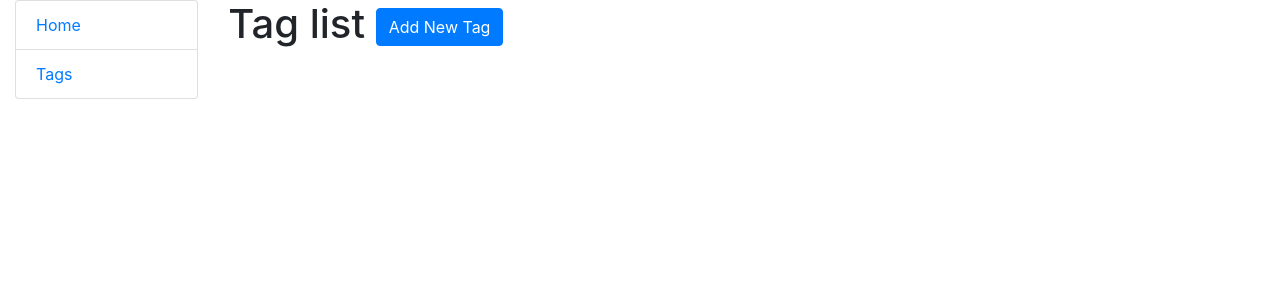
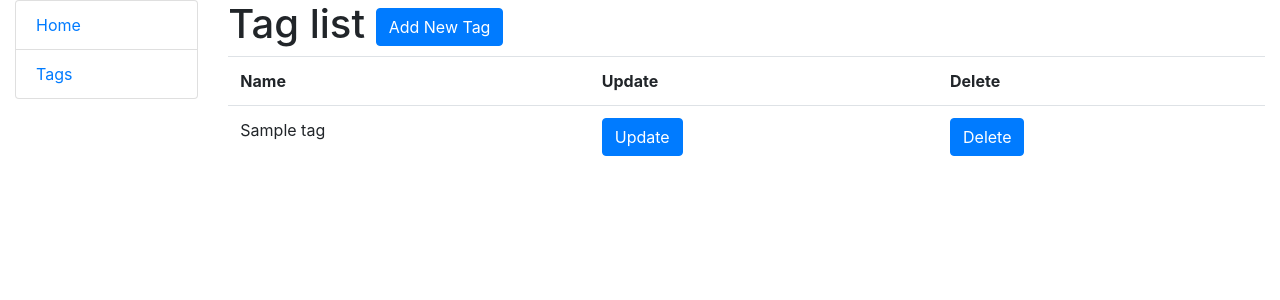
Before and after one commit to VadymShkarbul/django-task-manager, a Django app: page /tags/ in a window 1280 px wide. Shown: the top 300 px of the page. Run offline with Django 4.2, Linux system fonts and the light colour scheme; tables that the repository leaves empty hold one stand-in row (values such as "Sample post").

Commit message:
Added CRUD functionality for tags model

```diff
--- a/task_manager/urls.py
+++ b/task_manager/urls.py
@@ -1,10 +1,18 @@
 from django.urls import path
 
-from task_manager.views import TaskListView, TagListView
+from task_manager.views import (TaskListView,
+                                TagListView,
+                                TagCreateView,
+                                TagUpdateView,
+                                TagDeleteView
+                                )
 
 urlpatterns = [
     path("", TaskListView.as_view(), name="task-list"),
     path("tags/", TagListView.as_view(), name="tag-list"),
-    ]
+    path("tags/create/", TagCreateView.as_view(), name="tag-create"),
+    path("tags/update/<int:pk>/", TagUpdateView.as_view(), name="tag-update"),
+    path("tags/delete/<int:pk>/", TagDeleteView.as_view(), name="tag-delete"),
+]
 
 app_name = "task_manager"
--- a/task_manager/views.py
+++ b/task_manager/views.py
@@ -1,4 +1,5 @@
 # from django.shortcuts import render
+from django.urls import reverse_lazy
 from django.views import generic
 
 from task_manager.models import Task, Tag
@@ -10,3 +11,20 @@ class TaskListView(generic.ListView):
 
 class TagListView(generic.ListView):
     model = Tag
+
+
+class TagCreateView(generic.CreateView):
+    model = Tag
+    fields = "__all__"
+    success_url = reverse_lazy("task_manager:tag-list")
+
+
+class TagUpdateView(generic.UpdateView):
+    model = Tag
+    fields = "__all__"
+    success_url = reverse_lazy("task_manager:tag-list")
+
+
+class TagDeleteView(generic.DeleteView):
+    model = Tag
+    success_url = reverse_lazy("task_manager:tag-list")
--- a/templates/task_manager/tag_list.html
+++ b/templates/task_manager/tag_list.html
@@ -3,6 +3,38 @@
 {% block content %}
   <h1>
     Tag list
-    <a href="#" class="btn btn-primary link-to-page">Add New Tag</a>
+    <a href="{% url 'task_manager:tag-create' %}"
+       class="btn btn-primary link-to-page">Add New Tag</a>
   </h1>
+  {% if tag_list %}
+    <table class="table">
+      <tr>
+        <th>Name</th>
+        <th>Update</th>
+        <th>Delete</th>
+      </tr>
+      {% for tag in tag_list %}
+        <tr>
+          <td>
+            {{ tag.name }}
+          </td>
+          <td>
+            <a href="{% url 'task_manager:tag-update' pk=tag.id %}"
+               class="btn btn-primary">
+              Update
+            </a>
+          </td>
+          <td>
+            <a href="{% url 'task_manager:tag-delete' pk=tag.id %}"
+               class="btn btn-primary">
+              Delete
+            </a>
+          </td>
+        </tr>
+      {% endfor %}
+    </table>
+
+  {% else %}
+    <p>There are no manufacturers in the service.</p>
+  {% endif %}
 {% endblock %}
```
Also changed, not shown: templates/task_manager/tag_confirm_delete.html (added, +10 -0 lines), templates/task_manager/tag_form.html (added, +12 -0 lines), templates/task_manager/task_list.html (+11 -0 lines).
